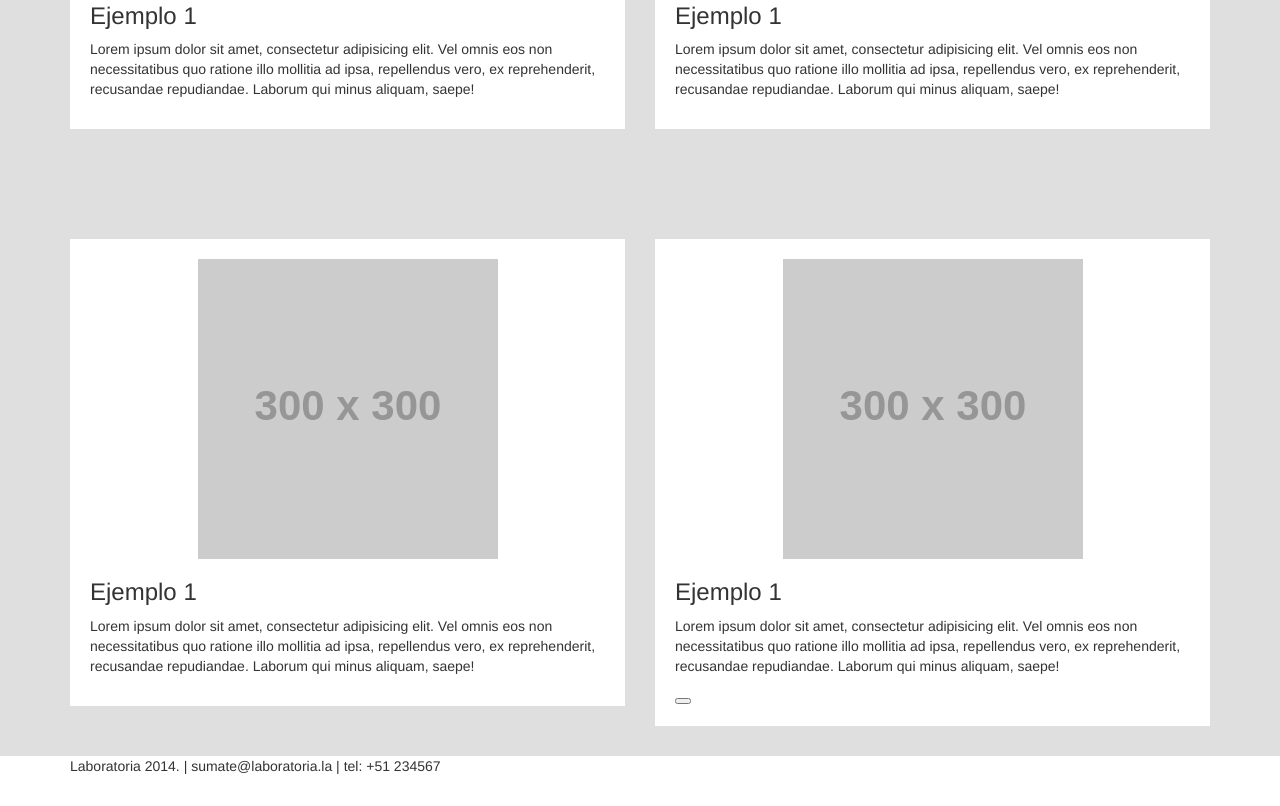
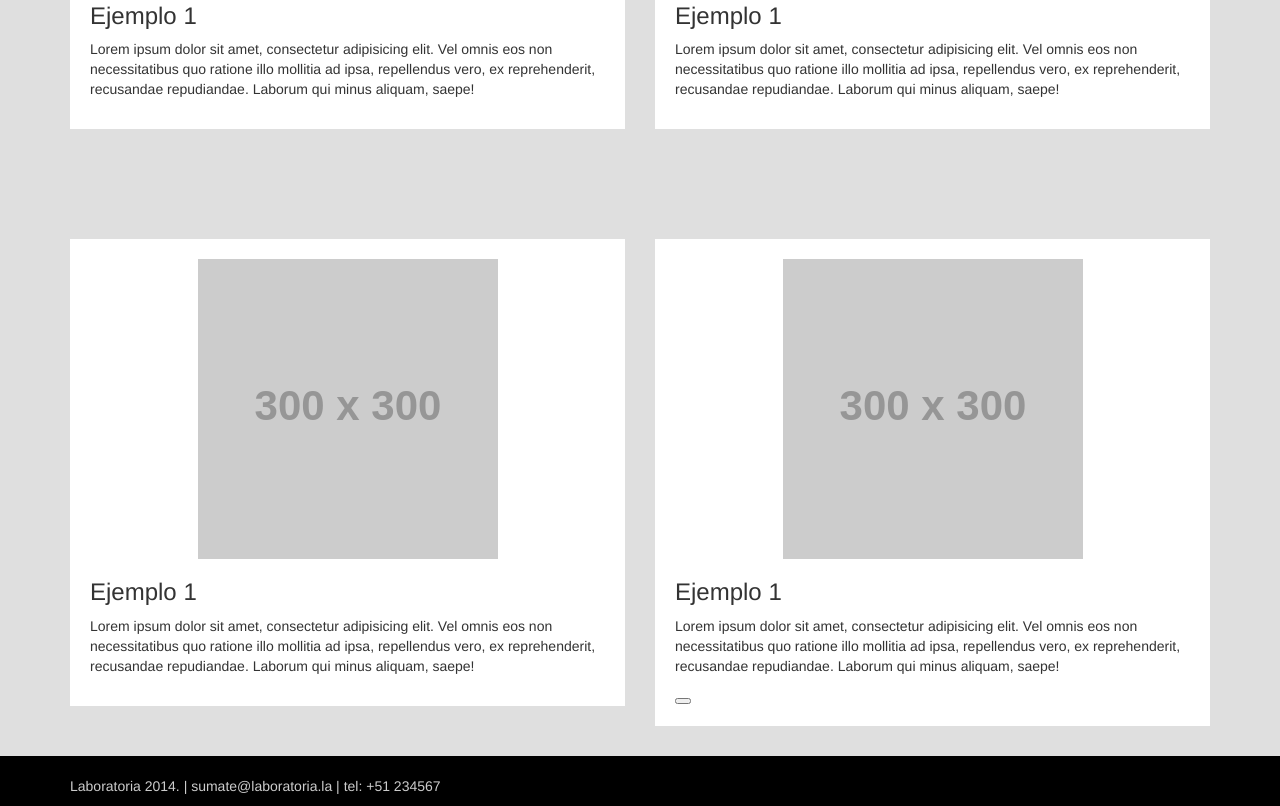
Before and after one commit to dazelcolab2016/Mini, a plain HTML site: page index.html in a window 1280 px wide. Shown: the part 939-1745 px from the top of the page. Drawn offline with nearby package versions, Linux system fonts and the light colour scheme; placeholder pictures from the web are drawn by us.

Commit message:
sombra footer

```diff
--- a/css/main.css
+++ b/css/main.css
@@ -47,8 +47,9 @@ nav.navbar{
     margin-bottom: 20px;
 
 }
-.footer{
-    background-color: black;
+footer{
+    background: #000;
     color: #CCC;
+   padding-top: 20px;
 
 }
```
Also changed, not shown: index.html (+1 -2 lines).
